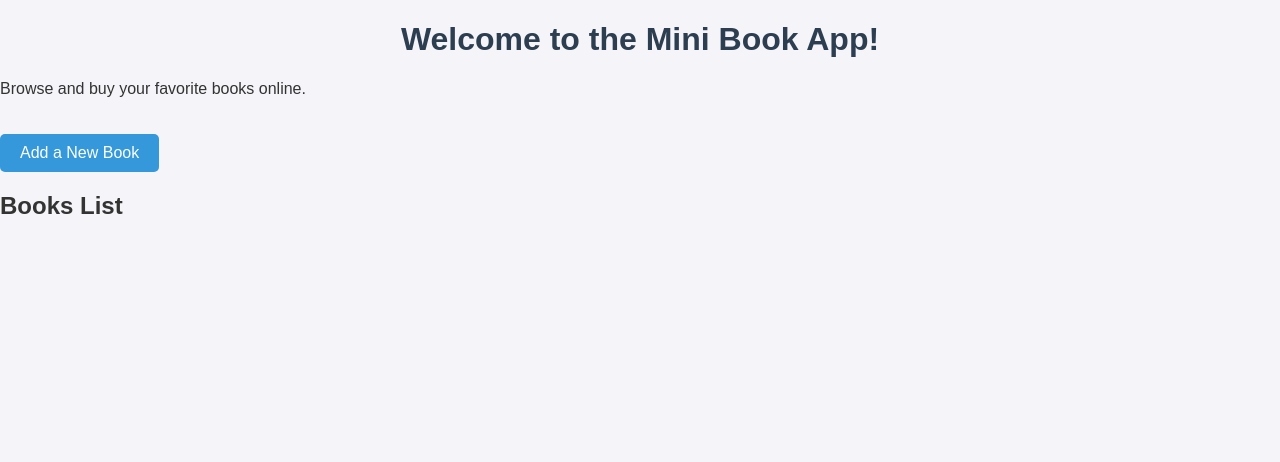
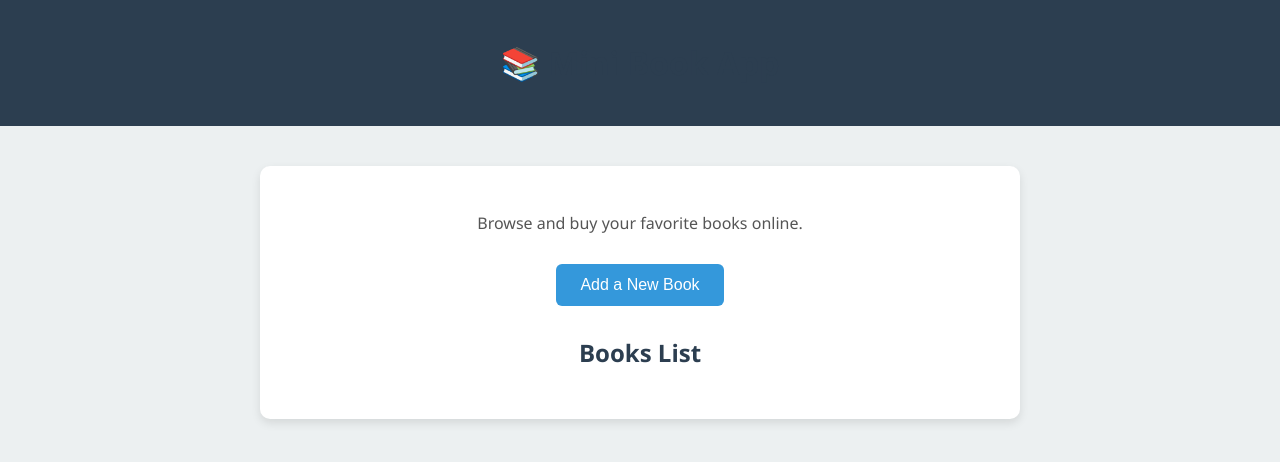
Before and after one commit to vignesh1524/mini-book-app, a Flask app: page / in a window 1280 px wide. Shown: the top 462 px of the page. Run offline with Flask 2, Linux system fonts and the light colour scheme.

Commit message:
New lines added to index

```diff
--- a/templates/index.html
+++ b/templates/index.html
@@ -5,66 +5,92 @@
     <meta name="viewport" content="width=device-width, initial-scale=1.0">
     <title>Mini Book App</title>
     <style>
-        /* Basic styles for the app */
         body {
-            font-family: Arial, sans-serif;
-            background-color: #f4f4f9;
-            color: #333;
+            font-family: 'Segoe UI', Tahoma, Geneva, Verdana, sans-serif;
+            background-color: #ecf0f1;
             margin: 0;
             padding: 0;
         }
 
-        /* Header style */
-        h1 {
+        header {
+            background-color: #2c3e50;
+            padding: 20px;
+            color: white;
             text-align: center;
-            color: #2c3e50;
         }
 
-        /* Button styling */
+        .container {
+            max-width: 700px;
+            margin: 40px auto;
+            background-color: white;
+            padding: 30px;
+            border-radius: 10px;
+            box-shadow: 0 4px 10px rgba(0, 0, 0, 0.1);
+        }
+
+        h1, h2 {
+            color: #2c3e50;
+            text-align: center;
+        }
+
+        p {
+            text-align: center;
+            color: #555;
+        }
+
+        .button-container {
+            text-align: center;
+            margin: 30px 0;
+        }
+
         button {
             background-color: #3498db;
             color: white;
             border: none;
-            padding: 10px 20px;
+            padding: 12px 24px;
             font-size: 16px;
             cursor: pointer;
-            border-radius: 5px;
-            margin-top: 20px;
+            border-radius: 6px;
+            transition: background-color 0.3s ease;
         }
 
         button:hover {
             background-color: #2980b9;
         }
 
-        /* Container for the book list */
         ul {
             list-style-type: none;
             padding: 0;
         }
 
         li {
-            padding: 10px;
+            padding: 12px;
             border-bottom: 1px solid #ccc;
+            font-size: 18px;
+        }
+
+        li:last-child {
+            border-bottom: none;
         }
 
         a {
             text-decoration: none;
-            color: #3498db;
-        }
-
-        a:hover {
-            color: #2980b9;
         }
     </style>
 </head>
 <body>
-    <h1>Welcome to the Mini Book App!</h1>
+    <header>
+        <h1>📚 Mini Book App</h1>
+    </header>
+
+    <div class="container">
         <p>Browse and buy your favorite books online.</p>
 
-    <!-- Add a button to navigate to the 'Add Book' page -->
+        <div class="button-container">
             <a href="{{ url_for('add') }}">
                 <button>Add a New Book</button>
             </a>
+        </div>
 
         <h2>Books List</h2>
         <ul>
@@ -72,5 +98,6 @@
                 <li>{{ book.title }} by {{ book.author }}</li>
             {% endfor %}
         </ul>
+    </div>
 </body>
 </html>
```
Lines whose indentation alone changed are shown as unchanged.
